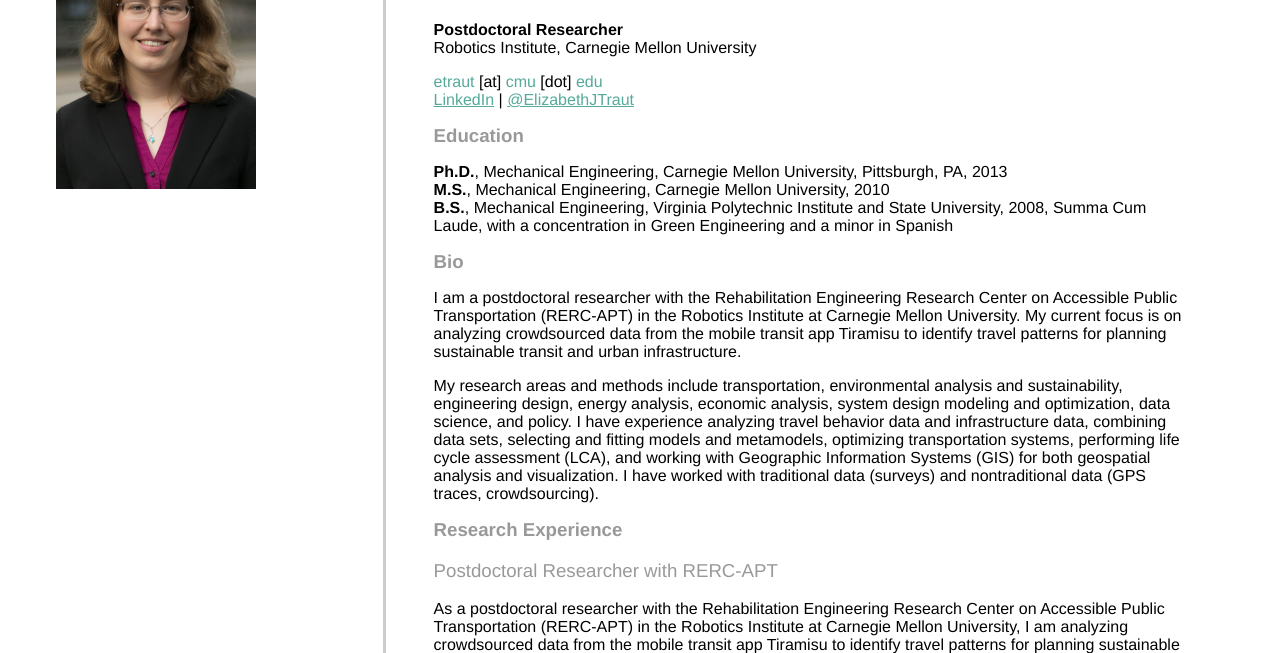
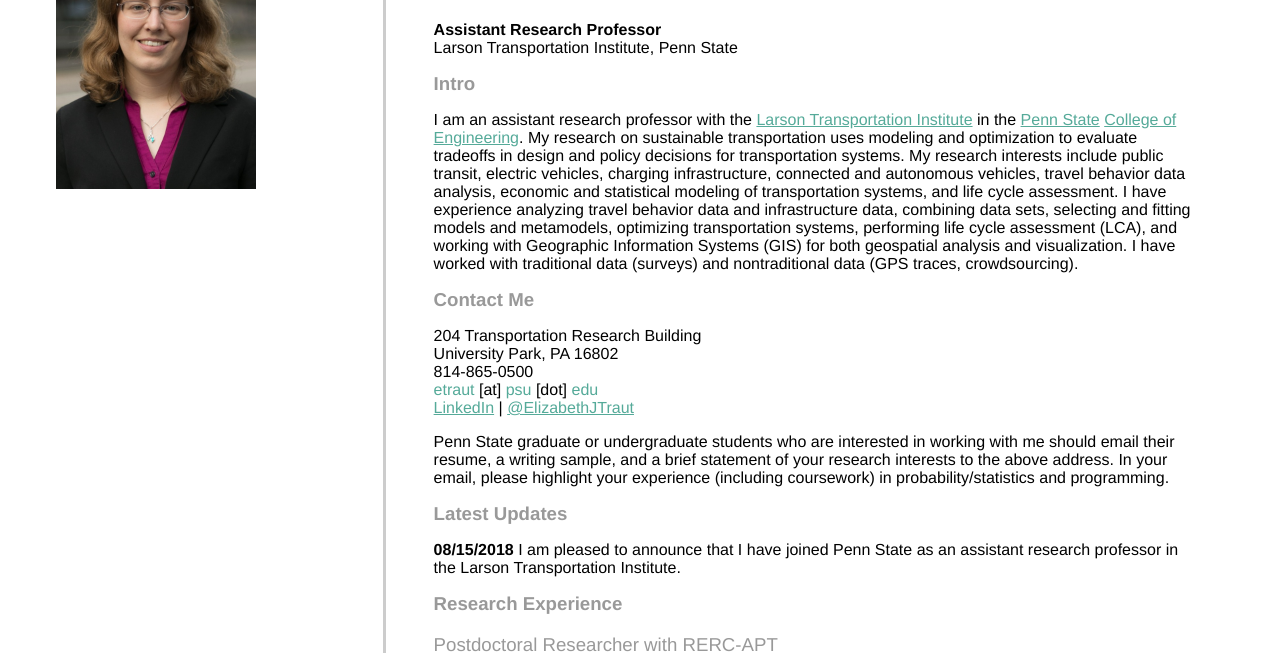
Before and after one commit to etraut/elizabethtraut.com, a plain HTML site: page index.html in a window 1280 px wide. Shown: the part 147-800 px from the top of the page. Drawn offline with Linux system fonts and the light colour scheme.

Commit message:
Updated for new job at LTI, updated bio/intro, added/changed contact info, added news section, and added info for students who want to work with me

```diff
--- a/index.html
+++ b/index.html
@@ -35,34 +35,40 @@
         </div>
         <div id="rightcolumn">
             <h1>Elizabeth J. Traut, Ph.D.</h1>
-            <p><strong>Postdoctoral Researcher</strong><br/>Robotics Institute, Carnegie Mellon University</p>
-            <p><span class="emailaddress">etraut</span> [at] <span class="emailaddress">cmu</span> [dot] <span
-                    class="emailaddress">edu</span><br/>
+            <p><strong>Assistant Research Professor</strong><br/>
+                Larson Transportation Institute, Penn State</p>
+            <h2>Intro</h2>
+            <p>I am an assistant research professor with the <a href="https://www.larson.psu.edu/">Larson Transportation
+                Institute</a> in the <a href="https://www.psu.edu/">Penn State</a>
+                <a href="https://www.engr.psu.edu/">College of Engineering</a>. My research on sustainable
+                transportation uses modeling and optimization to evaluate tradeoffs in design and policy decisions for
+                transportation systems.  My research interests include public transit, electric vehicles, charging
+                infrastructure, connected and autonomous vehicles, travel behavior data analysis, economic and
+                statistical modeling of transportation systems, and life cycle assessment.  I have experience analyzing
+                travel behavior data and infrastructure data, combining data sets, selecting and fitting models and
+                metamodels, optimizing transportation systems, performing life cycle assessment (LCA), and working with
+                Geographic Information Systems (GIS) for both geospatial analysis and visualization. I have worked with
+                traditional data (surveys) and nontraditional data (GPS traces, crowdsourcing).</p>
+            <h2>Contact Me</h2>
+            <p>204 Transportation Research Building<br/>University Park, PA  16802<br/>
+                814-865-0500<br/><span class="emailaddress">etraut</span> [at] <span class="emailaddress">psu</span>
+                [dot] <span class="emailaddress">edu</span><br/>
                 <a href="http://www.linkedin.com/in/elizabethtraut">LinkedIn</a> | <a
                         href="https://twitter.com/ElizabethJTraut">@ElizabethJTraut</a></p>
-            <h2>Education</h2>
-            <p><strong>Ph.D.</strong>, Mechanical Engineering, Carnegie Mellon University, Pittsburgh, PA, 2013<br/>
-                <strong>M.S.</strong>, Mechanical Engineering, Carnegie Mellon University, 2010<br/>
-                <strong>B.S.</strong>, Mechanical Engineering, Virginia Polytechnic Institute and State University, 2008,
-                Summa Cum Laude, with a concentration in Green Engineering and a minor in Spanish</p>
-            <h2>Bio</h2>
-            <p>I am a postdoctoral researcher with the Rehabilitation Engineering Research Center on Accessible Public
-                Transportation (RERC-APT) in the Robotics Institute at Carnegie Mellon University. My current focus is
-                on analyzing crowdsourced data from the mobile transit app Tiramisu to identify travel patterns for
-                planning sustainable transit and urban infrastructure.</p>
-            <p>My research areas and methods include transportation, environmental analysis and sustainability,
-                engineering design, energy analysis, economic analysis, system design modeling and optimization, data
-                science, and policy. I have experience analyzing travel behavior data and infrastructure data, combining
-                data sets, selecting and fitting models and metamodels, optimizing transportation systems, performing
-                life cycle assessment (LCA), and working with Geographic Information Systems (GIS) for both geospatial
-                analysis and visualization. I have worked with traditional data (surveys) and nontraditional data (GPS
-                traces, crowdsourcing).</p>
+            <p>Penn State graduate or undergraduate students who are interested in working with me should email their
+                resume, a writing sample, and a brief statement of your research interests to the above address. In your
+                email, please highlight your experience (including coursework) in probability/statistics and
+                programming.</p>
+            <h2>Latest Updates</h2>
+            <p><strong>08/15/2018</strong> I am pleased to announce that I have joined Penn State as an assistant
+                research professor in the Larson Transportation Institute.</p>
             <h2>Research Experience</h2>
             <h3>Postdoctoral Researcher with RERC-APT</h3>
-            <p>As a postdoctoral researcher with the Rehabilitation Engineering Research Center on Accessible Public
-                Transportation (RERC-APT) in the Robotics Institute at Carnegie Mellon University, I am analyzing
-                crowdsourced data from the mobile transit app Tiramisu to identify travel patterns for planning
-                sustainable transit and urban infrastructure.</p>
+            <p>As a postdoctoral researcher with the <a href="http://www.rercapt.org/">Rehabilitation Engineering
+                Research Center on Accessible Public Transportation (RERC-APT)</a> in the <a
+                    href="https://www.ri.cmu.edu/">Robotics Institute at <a href="https://www.cmu.edu/">Carnegie Mellon
+                University</a>, I analyzed crowdsourced data from the mobile transit app Tiramisu to identify travel
+                patterns for planning sustainable transit and urban infrastructure.</p>
             <h3>NSF SEES Fellowship</h3>
             <p>As a <a href="http://www.nsf.gov/funding/pgm_summ.jsp?pims_id=504673">Science, Engineering, and Education
                 for Sustainability Fellow</a>, funded by the US National Science Foundation, I took an interdisciplinary
@@ -96,6 +102,11 @@
                 Intelligent Material Systems and Structures at Virginia Tech (2005-2006); and an NSF REU project on
                 technology and policy in sustainable road transportation decisions at Southern University and A&amp;M
                 College, Baton Rouge, Louisiana (2005).</p>
+            <h2>Education</h2>
+            <p><strong>Ph.D.</strong>, Mechanical Engineering, Carnegie Mellon University, Pittsburgh, PA, 2013<br/>
+                <strong>M.S.</strong>, Mechanical Engineering, Carnegie Mellon University, 2010<br/>
+                <strong>B.S.</strong>, Mechanical Engineering, Virginia Polytechnic Institute and State University, 2008,
+                <em>Summa Cum Laude</em>, with a concentration in Green Engineering and a minor in Spanish</p>
             <h2>Peer-Reviewed Publications</h2>
             <p>Also see <a href="http://scholar.google.co.uk/citations?user=JnkOw1MAAAAJ">Google Scholar</a>.</p>
             <p>Junaid, S.U., Traut E.J., 2016. Assessing the Potential for Public Electric Vehicle Charging
```
